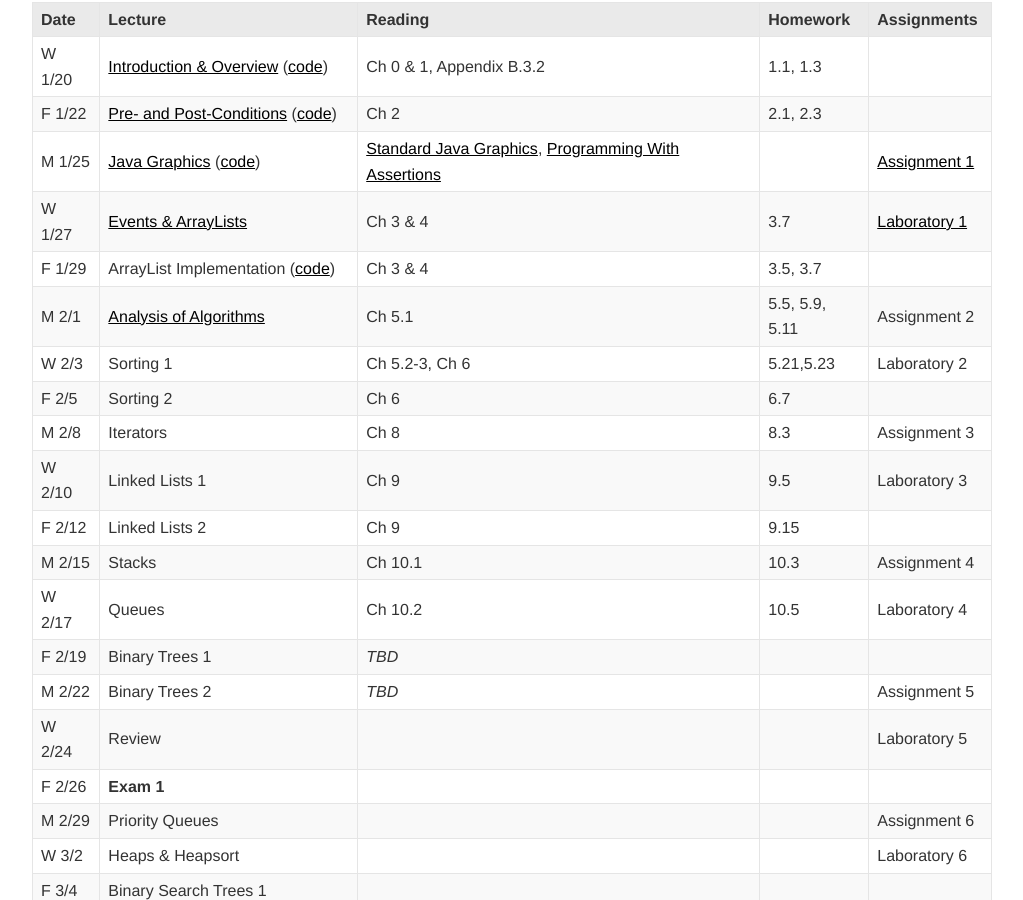
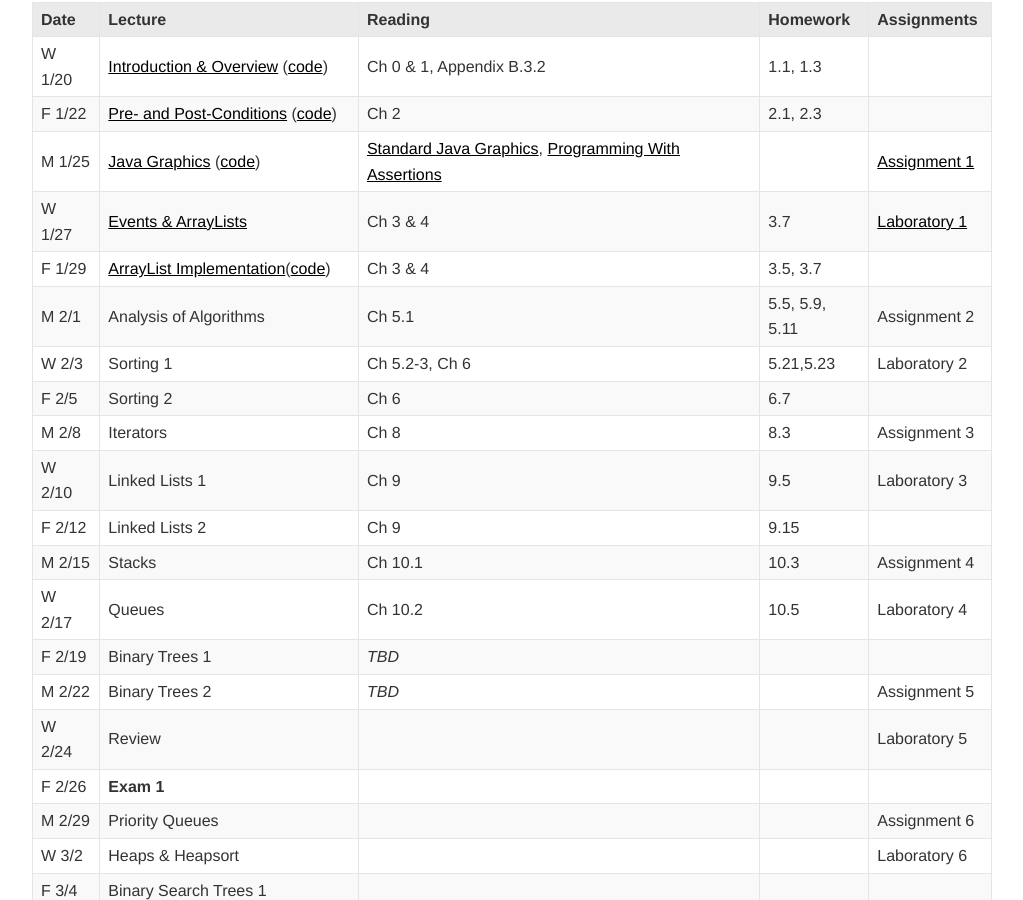
Before and after one commit to jacksonjw12/mbannister.github.io, a Jekyll site: the page built from _teaching/62-s16/index.md, in a window 1280 px wide and 900 px high, scrolled down 2203 px. Shown: the whole window, without its empty margins (128-1151 px from the left). Built offline with Jekyll 4.4.1, drawn with Linux system fonts in a browser that asks for light colours; formulas are drawn with MathJax 3.

Commit message:
Fix type for 62

```diff
--- a/_teaching/62-s16/index.md
+++ b/_teaching/62-s16/index.md
@@ -96,8 +96,8 @@ W 1/20 | [Introduction & Overview](Lecture01/Lecture01.pdf) ([code](https://gith
 F 1/22 | [Pre- and Post-Conditions](Lecture02/Lecture02.pdf) ([code](https://github.com/mbannister/mbannister.github.io/tree/master/_teaching/62-s16/Lecture02/code)) | Ch 2 | 2.1, 2.3
 M 1/25 | [Java Graphics](Lecture03/Lecture03.pdf) ([code](https://github.com/mbannister/mbannister.github.io/tree/master/_teaching/62-s16/Lecture03/code)) |[Standard Java Graphics](http://www.cs.pomona.edu/~kim/CSC062F15/handouts/StdGraphics/StdJavaGraphics.html), [Programming With Assertions](http://docs.oracle.com/javase/8/docs/technotes/guides/language/assert.html) | | [Assignment 1](Assignment01/Assignment01.pdf) <!-- Week 1 -->
 W 1/27 | [Events & ArrayLists](Lecture04/Lecture04.pdf) |  	Ch 3 & 4 | 3.7 | [Laboratory 1](Lab01/lab01.pdf)
-F 1/29 | ArrayList Implementation ([code](https://github.com/mbannister/mbannister.github.io/tree/master/_teaching/62-s16/Lecture05/code)) | Ch 3 & 4  | 3.5, 3.7
-M 2/1  | [Analysis of Algorithms](Lecture05/Lecture5.pdf) | Ch 5.1  | 5.5, 5.9, 5.11 | Assignment 2 <!-- Week 2 -->
+F 1/29 | [ArrayList Implementation](Lecture05/Lecture5.pdf)([code](https://github.com/mbannister/mbannister.github.io/tree/master/_teaching/62-s16/Lecture05/code)) | Ch 3 & 4  | 3.5, 3.7
+M 2/1  | Analysis of Algorithms | Ch 5.1  | 5.5, 5.9, 5.11 | Assignment 2 <!-- Week 2 -->
 W 2/3  | Sorting 1 | Ch 5.2-3, Ch 6  | 5.21,5.23 | Laboratory 2
 F 2/5  | Sorting 2 | Ch 6 | 6.7
 M 2/8  | Iterators | Ch 8 | 8.3 | Assignment 3 <!-- Week 3 -->
```
